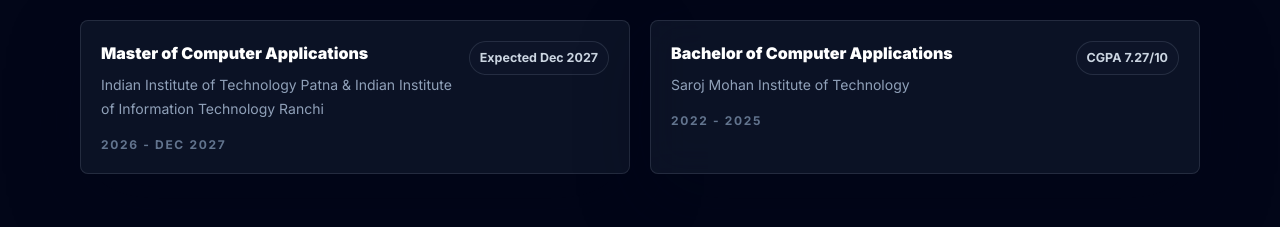
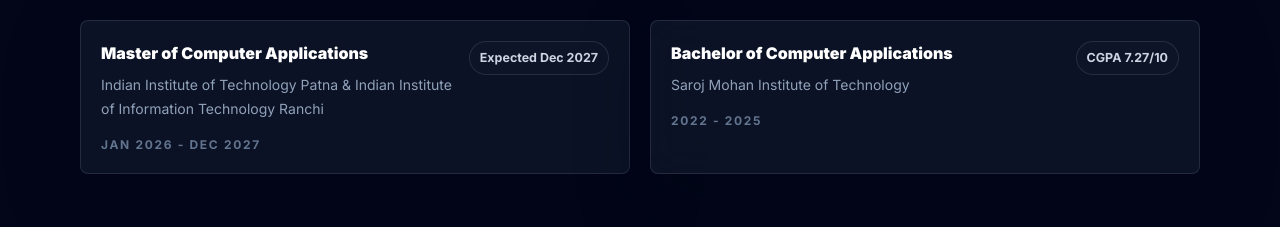
Before and after one commit to rohitofficial2509-cipher/Rohit-Prasad-Portfolio, a React (Vite) app: page / in a window 1280 px wide. Shown: the part 6100-6327 px from the top of the page. Built offline with nearby package versions, Linux system fonts and the light colour scheme.

Commit message:
Fix MCA date range

```diff
--- a/src/components/sections/Education.jsx
+++ b/src/components/sections/Education.jsx
@@ -4,7 +4,7 @@ const schools = [
   {
     degree: "Master of Computer Applications",
     institution: "Indian Institute of Technology Patna & Indian Institute of Information Technology Ranchi",
-    period: "2026 - Dec 2027",
+    period: "Jan 2026 - Dec 2027",
     detail: "Expected Dec 2027",
   },
   {
```
